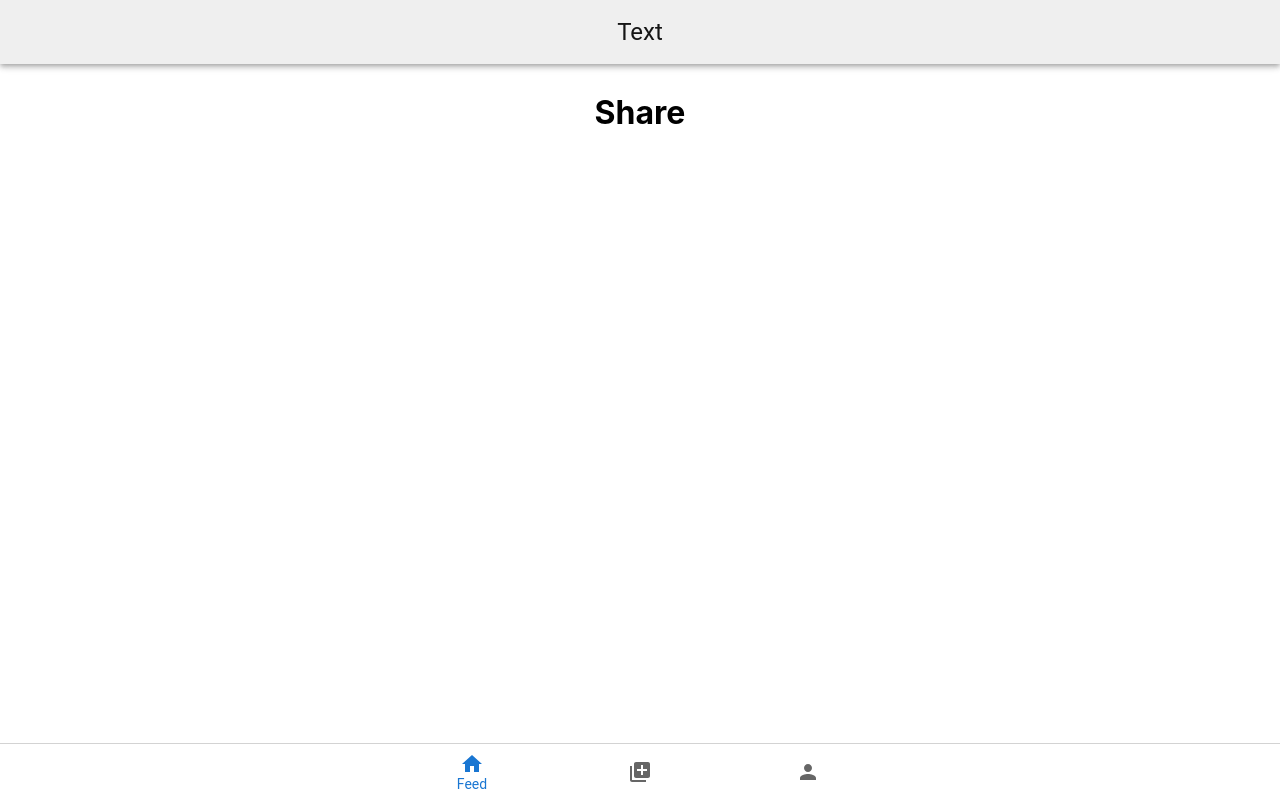
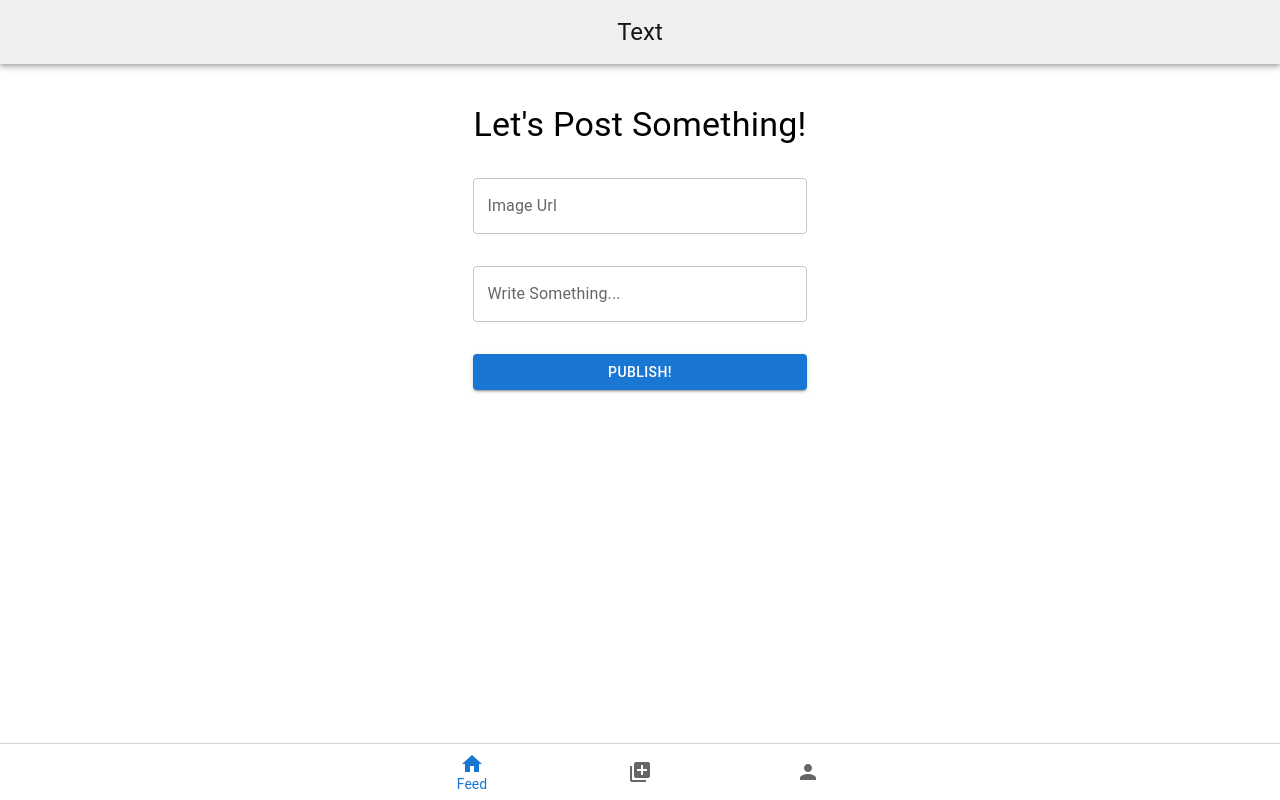
Before and after one commit to AvishayDev/Instagram, a React (Create React App) app in the folder frontend/: page /share in a window 1280 px wide. Built offline with nearby package versions, Linux system fonts and the light colour scheme.

Commit message:
Feature/create share page (#10)
* add all the components to create the page.

* little changes in textField content.

```diff
--- a/frontend/src/pages/Share.tsx
+++ b/frontend/src/pages/Share.tsx
@@ -1,5 +1,20 @@
+import { Button, TextField, Typography } from "@mui/material";
+import { Stack } from "@mui/system";
+
 function Share() {
-    return ( <h1>Share</h1> );
+    return (
+        <Stack spacing={4} sx={{marginTop:4}}>
+            <Typography variant="h4">Let's Post Something!</Typography>
+            <TextField
+                label='Image Url'/>
+
+            <TextField
+                label='Write Something...'/>
+            <Button variant="contained">
+                Publish!
+            </Button>
+        </Stack>
+        );
 }
 
 export default Share;
```
